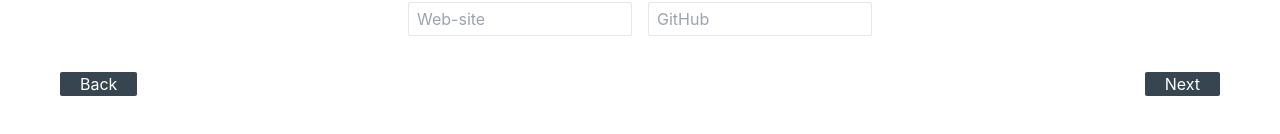
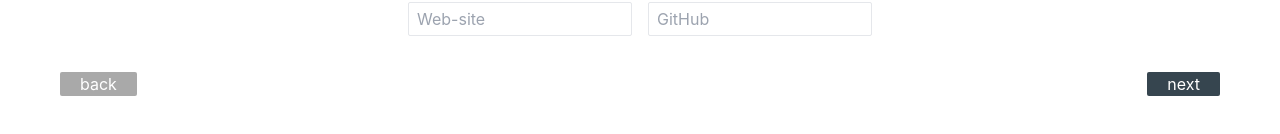
Before and after one commit to ash4chilled/resume-builder, a React (Create React App) app: page / in a window 1280 px wide. Shown: the part 228-362 px from the top of the page. Built offline with nearby package versions, Linux system fonts and the light colour scheme.

Commit message:
back and next button

```diff
--- /dev/null
+++ b/src/components/Button.js
@@ -0,0 +1,29 @@
+import React, { useEffect, useState } from 'react'
+
+export const Button = ({title, getComponent, index, componentsLength}) => {
+    const [background, setBackground] = useState('charcoal')
+
+    useEffect(()=>{
+
+        let currentBg = ''
+        if(title === 'back' && index <=0){
+            currentBg = 'darkGray'
+        }else if(title === 'next' && index === componentsLength-1){
+            currentBg = 'darkGray'
+        }else currentBg = 'charcoal'
+
+        setBackground(currentBg)
+    },[index])
+    return(
+        <button
+        className={`bg-${background} rounded-sm text-white px-5`}
+        onClick= {getComponent} >
+            {title}
+        </button>
+    )
+}
+
+
+{/* <button
+className={`bg-${backButtonBg} rounded-sm text-white px-5`}
+onClick= {()=> getComponent(-1)}> Back</button>  */}
--- a/src/components/EducationBox.js
+++ b/src/components/EducationBox.js
@@ -11,7 +11,6 @@ export const EducationBox = ({saveToAcademics, currentEducation}) =>{
     }
 
     const [saved, setSaved] = useState(false)
-    const [bgSaveBtn, setBgSaveBtn] = useState('charcoal')
     const [education, setEducation] = useState(initialState)
     const [comment, setComment] = useState(null)
 
@@ -44,7 +43,7 @@ export const EducationBox = ({saveToAcademics, currentEducation}) =>{
             education.program === "" ||
             education.from === "" ||
             education.to === "" ){
-                setComment("One or more fields from Empty")
+                setComment("One or more fields are Empty")
             }
         else{
             saveToAcademics(education)
@@ -89,11 +88,11 @@ export const EducationBox = ({saveToAcademics, currentEducation}) =>{
                     </div>
                 </div>
 
-        <div className='flex justify-end'>
-            <div className={`text-${saved ? 'green-500' : 'red-500'} px-5`} >
+        <div className='flex justify-end items-center'>
+            <div className={`text-${saved ? 'green-500' : 'red-500'} text-sm px-5`} >
                 {comment}</div>
             <button
-            className={`bg-${bgSaveBtn} text-white px-2 rounded-sm`}
+            className={`bg-charcoal text-white px-2 rounded-sm`}
             onClick={()=> validateInputs()} >
              save
             </button>
--- a/src/screens/Home.js
+++ b/src/screens/Home.js
@@ -4,12 +4,14 @@ import { PersonalDetail } from './details/PersonalDetail'
 import { Education } from './details/Education';
 import { PersonalContextProvider } from '../context/PersonalContext';
 import { EducationContextProvider } from '../context/EducationContext';
+import { Button } from '../components/Button';
+import { Experience } from './details/Experience';
 
 
 export const Home = () => {
     const[idx, setIdx] = useState(0)
 
-    const elements = [
+    const components = [
         {
             index : 0,
             component : <PersonalDetail />,
@@ -17,8 +19,21 @@ export const Home = () => {
         {
             index : 1,
             component : <Education />,
+         },
+         {
+            index : 2,
+            component : <Experience />
          }
     ]
+
+    const getComponent = (index) => {
+        setIdx(prev=> {
+            const current = prev + index
+            return (current < 0  ||  current >= components.length )
+                ? prev
+                : current
+        })
+    }
     return(
         <PersonalContextProvider>
         <EducationContextProvider>
@@ -28,16 +43,22 @@ export const Home = () => {
             </div>
 
             <div className = "flex flex-col justify-center my-10 mx-10">
-                {elements[idx].component}
+                {components[idx].component}
 
                 <div className="flex justify-between px-5 py-2">
-                    <button
-                    className="bg-charcoal rounded-sm text-white px-5"
-                    onClick= {()=> setIdx(prev=> prev-1)}> Back</button>
-                    <button
-                    className="bg-charcoal rounded-sm text-white px-5"
-                    onClick={()=> setIdx(prev=> prev+ 1)} >Next</button>
+                    <Button
+                    title = 'back'
+                    getComponent = {()=> getComponent(-1)}
+                    index = {idx}
+                    componentsLength = {components.length} />
+
+                    <Button
+                    title = 'next'
+                    getComponent= {()=> getComponent(1)}
+                    index = {idx}
+                    componentsLength = {components.length} />
                 </div>
+
             </div>
         </main>
         </EducationContextProvider>
--- a/src/screens/details/Education.js
+++ b/src/screens/details/Education.js
@@ -1,4 +1,4 @@
-import React , {useState, useEffect, useContext} from 'react'
+import React , {useState, useContext} from 'react'
 import {IoIosAddCircleOutline as AddButton} from 'react-icons/io'
 
 import { EducationConsumer } from '../../context/EducationContext'
--- /dev/null
+++ b/src/screens/details/Experience.js
@@ -0,0 +1,7 @@
+import React from 'react'
+
+export const Experience = ()=> {
+    return(
+        <div>Experience</div>
+    )
+}
```
